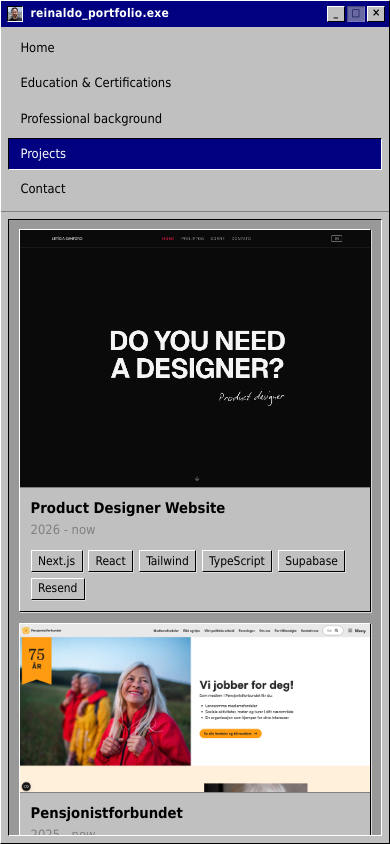
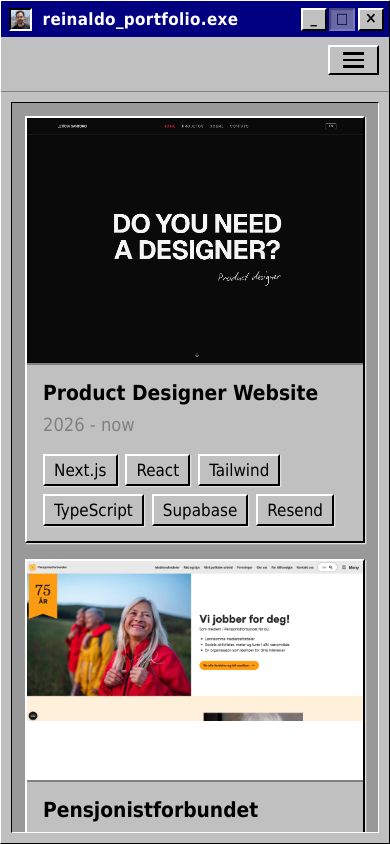
Before and after one commit to reinaldoams/portifolio, a React (Vite) app: page /projects in a window 390 px wide. Built offline with nearby package versions, Linux system fonts and the light colour scheme.

Commit message:
feat(navbar): adding mobile hamburger menu; showing top-right close button when open; increasing font scale on tablet and mobile breakpoints

```diff
--- a/src/components/NavBar/index.scss
+++ b/src/components/NavBar/index.scss
@@ -1,12 +1,22 @@
 nav.win95-menu-bar {
   flex-shrink: 0;
   display: flex;
-  flex-wrap: wrap;
   align-items: center;
   gap: calc(4px * var(--ui-scale));
   padding: calc(6px * var(--ui-scale)) calc(8px * var(--ui-scale));
   background: var(--win95-face);
   border-bottom: calc(1px * var(--ui-scale)) solid var(--win95-border-shadow);
+
+  .win95-menu-bar__toggle {
+    display: none;
+  }
+
+  .win95-menu-bar__links {
+    display: flex;
+    flex-wrap: wrap;
+    align-items: center;
+    gap: calc(4px * var(--ui-scale));
+  }
 
   a {
     display: inline-block;
@@ -46,8 +56,67 @@ nav.win95-menu-bar {
   }
 
   @media (max-width: 780px) {
-    flex-direction: column;
+    flex-direction: row;
     align-items: stretch;
+    position: relative;
+    min-height: calc(42px * var(--ui-scale));
+
+    .win95-menu-bar__toggle {
+      display: inline-flex;
+      align-items: center;
+      justify-content: center;
+      position: absolute;
+      top: calc(6px * var(--ui-scale));
+      right: calc(8px * var(--ui-scale));
+      padding: calc(4px * var(--ui-scale)) calc(10px * var(--ui-scale));
+      font: inherit;
+      font-size: calc(16px * var(--ui-scale));
+      line-height: 1;
+      color: var(--win95-text);
+      background: var(--win95-face);
+      border: calc(2px * var(--ui-scale)) solid;
+      border-color: var(--win95-border-light) var(--win95-border-dark) var(--win95-border-dark)
+        var(--win95-border-light);
+      cursor: pointer;
+      appearance: none;
+
+      &:active {
+        border-color: var(--win95-border-dark) var(--win95-border-light) var(--win95-border-light)
+          var(--win95-border-dark);
+      }
+    }
+
+    .win95-menu-bar__toggle-close {
+      display: inline-block;
+      font-size: calc(13px * var(--ui-scale));
+      font-weight: bold;
+      line-height: 1;
+    }
+
+    .win95-menu-bar__toggle-icon {
+      display: inline-flex;
+      flex-direction: column;
+      gap: calc(3px * var(--ui-scale));
+
+      span {
+        display: block;
+        width: calc(16px * var(--ui-scale));
+        height: calc(2px * var(--ui-scale));
+        background: var(--win95-text);
+      }
+    }
+
+    .win95-menu-bar__links {
+      display: none;
+      width: 100%;
+      flex-direction: column;
+      align-items: stretch;
+      margin-top: 0;
+    }
+
+    .win95-menu-bar__links.is-open {
+      display: flex;
+    }
 
     a {
       width: 100%;
--- a/src/components/NavBar/index.tsx
+++ b/src/components/NavBar/index.tsx
@@ -1,35 +1,75 @@
+import { useEffect, useState } from 'react'
 import { NavLink, useLocation } from 'react-router-dom'
 import './index.scss'
 
 function NavBar() {
   const { pathname } = useLocation()
+  const [isMenuOpen, setIsMenuOpen] = useState(false)
+
+  useEffect(() => {
+    setIsMenuOpen(false)
+  }, [pathname])
+
+  function closeMenu() {
+    setIsMenuOpen(false)
+  }
 
   return (
-    <nav className="win95-menu-bar">
-      <NavLink end to="/" className={({ isActive }) => (isActive ? 'is-active' : undefined)}>
+    <nav className={`win95-menu-bar${isMenuOpen ? ' is-menu-open' : ''}`}>
+      <button
+        type="button"
+        className="win95-menu-bar__toggle"
+        aria-label={isMenuOpen ? 'Close navigation menu' : 'Open navigation menu'}
+        aria-controls="primary-navigation"
+        aria-expanded={isMenuOpen}
+        onClick={() => setIsMenuOpen((prev) => !prev)}
+      >
+        {isMenuOpen ? (
+          <span className="win95-menu-bar__toggle-close" aria-hidden="true">
+            X
+          </span>
+        ) : (
+          <span className="win95-menu-bar__toggle-icon" aria-hidden="true">
+            <span />
+            <span />
+            <span />
+          </span>
+        )}
+      </button>
+
+      <div id="primary-navigation" className={`win95-menu-bar__links${isMenuOpen ? ' is-open' : ''}`}>
+        <NavLink end to="/" className={({ isActive }) => (isActive ? 'is-active' : undefined)} onClick={closeMenu}>
           Home
         </NavLink>
         <NavLink
           to="/education"
           className={({ isActive }) => (isActive ? 'is-active' : undefined)}
+          onClick={closeMenu}
         >
           Education & Certifications
         </NavLink>
         <NavLink
           to="/background"
           className={({ isActive }) => (isActive ? 'is-active' : undefined)}
+          onClick={closeMenu}
         >
           Professional background
         </NavLink>
         <NavLink
           to="/projects"
           className={() => (pathname.startsWith('/projects') ? 'is-active' : undefined)}
+          onClick={closeMenu}
         >
           Projects
         </NavLink>
-      <NavLink to="/contact" className={({ isActive }) => (isActive ? 'is-active' : undefined)}>
+        <NavLink
+          to="/contact"
+          className={({ isActive }) => (isActive ? 'is-active' : undefined)}
+          onClick={closeMenu}
+        >
           Contact
         </NavLink>
+      </div>
     </nav>
   )
 }
--- a/src/main.scss
+++ b/src/main.scss
@@ -117,18 +117,6 @@ img {
 
 @media (max-width: 1024px) {
   :root {
-    --ui-scale: 1.2;
+    --ui-scale: 1.3;
   }
 }
-
-@media (max-width: 780px) {
-  :root {
-    --ui-scale: 1;
-  }
-}
-
-@media (max-width: 480px) {
-  :root {
-    --ui-scale: 0.92;
-  }
-}
--- a/src/routes/projects/index.scss
+++ b/src/routes/projects/index.scss
@@ -573,10 +573,8 @@
     font-size: calc(1.45rem * var(--ui-scale));
   }
 
-  .projects-list__footer {
-    flex-direction: column;
-    gap: calc(4px * var(--ui-scale));
-    padding: calc(12px * var(--ui-scale)) 0;
+  footer.projects-list__footer {
+    padding: calc(12px * var(--ui-scale)) calc(12px * var(--ui-scale));
   }
 }
 
```
Lines whose indentation alone changed are shown as unchanged.
